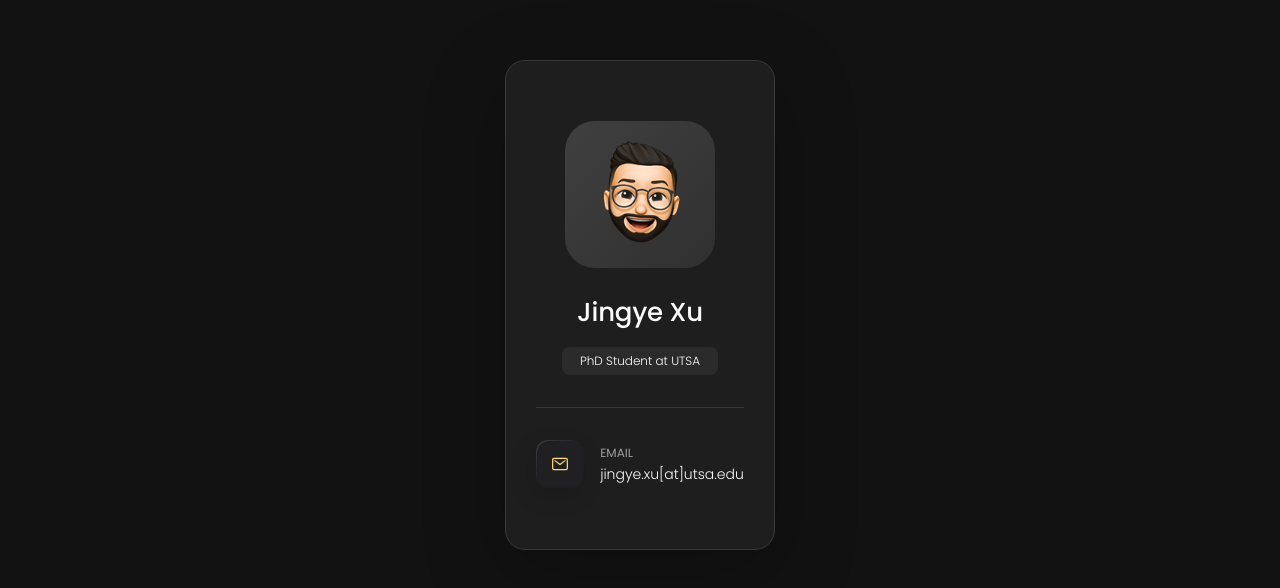
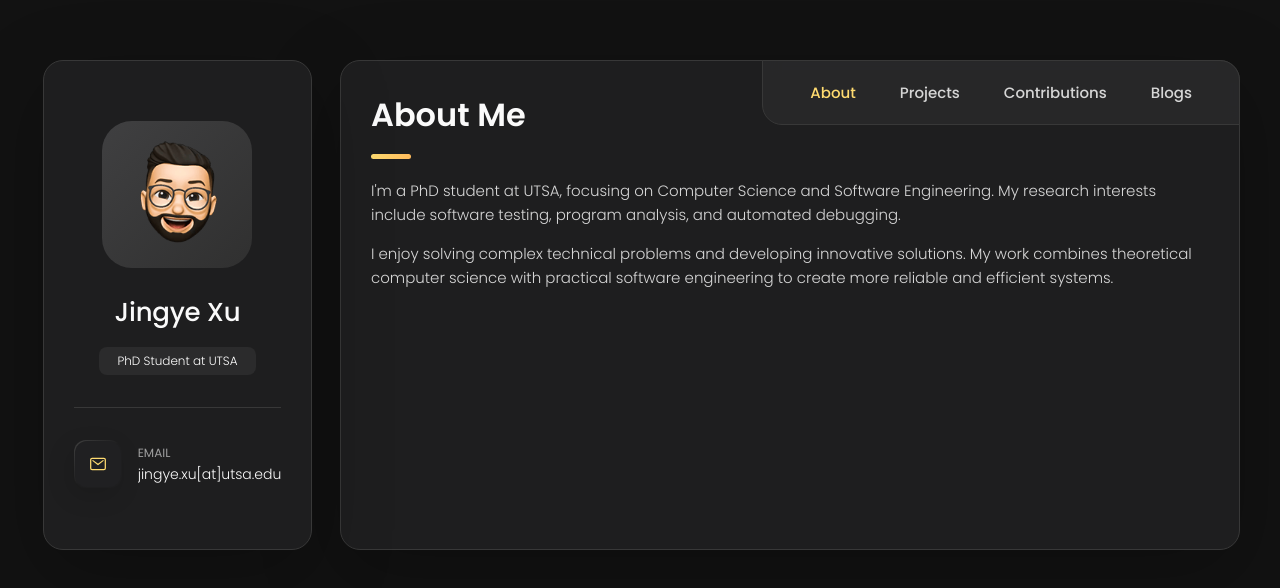
Before and after one commit to jingye-xu/jingye-xu.github.io, a plain HTML site: page index.html in a window 1280 px wide. Drawn offline with nearby package versions, Linux system fonts and the light colour scheme.

Commit message:
add aboutme

```diff
--- a/index.html
+++ b/index.html
@@ -87,6 +87,78 @@
 
     </aside>
 
+    <!--
+      - #main-content
+    -->
+
+    <div class="main-content">
+
+
+
+      <!--
+        - #NAVBAR
+      -->
+      <nav class="navbar">
+
+        <ul class="navbar-list">
+
+          <li class="navbar-item">
+            <button class="navbar-link  active" data-nav-link>About</button>
+          </li>
+
+          <li class="navbar-item">
+            <button class="navbar-link" data-nav-link>Projects</button>
+          </li>
+
+          <li class="navbar-item">
+            <button class="navbar-link" data-nav-link>Contributions</button>
+          </li>
+
+          <li class="navbar-item">
+            <button class="navbar-link" data-nav-link>Blogs</button>
+          </li>
+
+        </ul>
+
+      </nav>
+
+
+
+      <!--
+        - #ABOUT
+      -->
+
+      <article class="about  active" data-page="about">
+
+        <header>
+          <h2 class="h2 article-title">About me</h2>
+        </header>
+
+        <section class="about-text">
+          <div id="about-text-container">
+            <!-- Content will be loaded from aboutme.txt -->
+          </div>
+        </section>
+
+        <script>
+          // Load about me text from file
+          fetch('assets/contents/aboutme.txt')
+            .then(response => response.text())
+            .then(text => {
+              const container = document.getElementById('about-text-container');
+              // Split text by double newlines and create paragraphs
+              const paragraphs = text.split('\n\n');
+              paragraphs.forEach(paragraph => {
+                if (paragraph.trim()) {
+                  const p = document.createElement('p');
+                  p.textContent = paragraph.trim();
+                  container.appendChild(p);
+                }
+              });
+            })
+            .catch(error => console.error('Error loading about me text:', error));
+        </script>
+    </div>
   </main>
 
 
```
Also changed, not shown: assets/contents/aboutme.txt (added).
